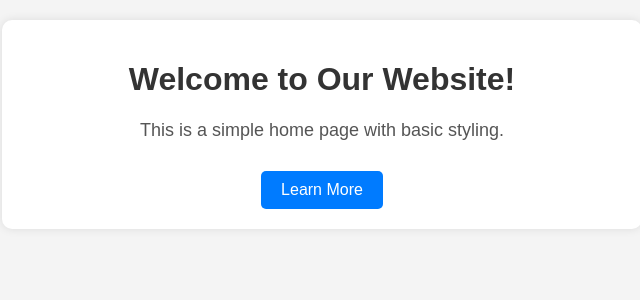
After one commit to DanielBonder/diet, a PHP site: page /home.html in a window 1280 px wide. The commit adds this page. Shown: the top 300 px of the page, without its empty margins (318-958 px from the left). Run offline with PHP 8.4, Linux system fonts and the light colour scheme.

Commit message:
טפסי התחברות מעודכן
בוצע התחברות בהצלחה לhome.html

```diff
--- /dev/null
+++ b/home.html
@@ -0,0 +1,52 @@
+<!DOCTYPE html>
+<html lang="en">
+<head>
+    <meta charset="UTF-8">
+    <meta name="viewport" content="width=device-width, initial-scale=1.0">
+    <title>Home Page</title>
+    <link rel="stylesheet" type="text/css" href="styles.css">
+    <style>
+        body {
+            font-family: Arial, sans-serif;
+            text-align: center;
+            background-color: #f4f4f4;
+            padding: 20px;
+        }
+        .container {
+            max-width: 600px;
+            margin: auto;
+            background: white;
+            padding: 20px;
+            box-shadow: 0px 0px 10px rgba(0, 0, 0, 0.1);
+            border-radius: 10px;
+        }
+        h1 {
+            color: #333;
+        }
+        p {
+            font-size: 18px;
+            color: #555;
+            margin: 10px 0;
+        }
+        .btn {
+            display: inline-block;
+            padding: 10px 20px;
+            background-color: #007BFF;
+            color: white;
+            text-decoration: none;
+            border-radius: 5px;
+            margin-top: 20px;
+        }
+        .btn:hover {
+            background-color: #0056b3;
+        }
+    </style>
+</head>
+<body>
+    <div class="container">
+        <h1>Welcome to Our Website!</h1>
+        <p>This is a simple home page with basic styling.</p>
+        <a class="btn" href="#">Learn More</a>
+    </div>
+</body>
+</html>
--- a/login.html
+++ b/login.html
@@ -12,10 +12,12 @@
     <p>Please enter your username or email and password to login</p>
 
     <form name="loginForm" method="post" action="login.php" onsubmit="return checkLoginForm();">
-        Username or Email: <input type="text" name="loginInput" id="loginInput" /><br /><br />
-        Password: <input type="password" name="password" id="password" /><br /><br />
+        Username or Email: <input type="text" name="loginInput" id="loginInput" required /><br /><br />
+        Password: <input type="password" name="password" id="password" required /><br /><br />
         <input type="submit" value="Login" />
         <div id="error"></div>
     </form>
+
+    <p>Don't have an account? <a href="signup.html">Sign up here</a></p>
 </body>
 </html>
--- a/login.php
+++ b/login.php
@@ -36,7 +36,7 @@ if ($_SERVER["REQUEST_METHOD"] == "POST") {
     if ($result->num_rows === 1) {
         $user = $result->fetch_assoc();
 
-        if (password_verify($password, $user['password'])) {
+        if ($password === $user['password']) { // השוואה ישירה כי הסיסמה אינה מוצפנת
             // התחברות מוצלחת - שמירת נתוני המשתמש בסשן
             $_SESSION['user_id'] = $user['id'];
             $_SESSION['full_name'] = $user['full_name'];
@@ -44,7 +44,7 @@ if ($_SERVER["REQUEST_METHOD"] == "POST") {
             $_SESSION['email'] = $user['email'];
 
             echo "Login successful! Redirecting...";
-            header("Refresh:2; url=dashboard.php");
+            header("Refresh:2; url=home.html");
             exit();
         } else {
             die("Error: Invalid password.");
--- a/signup.html
+++ b/signup.html
@@ -21,5 +21,8 @@
 		<div id="error"></div>
 	</form>
 
+	<p>Already have an account? <a href="login.html">Login here</a></p>
+
+
 </body>
 </html>
```
Also changed, not shown: signup.php (+38 -14 lines), users.sql (deleted, +0 -55 lines).
